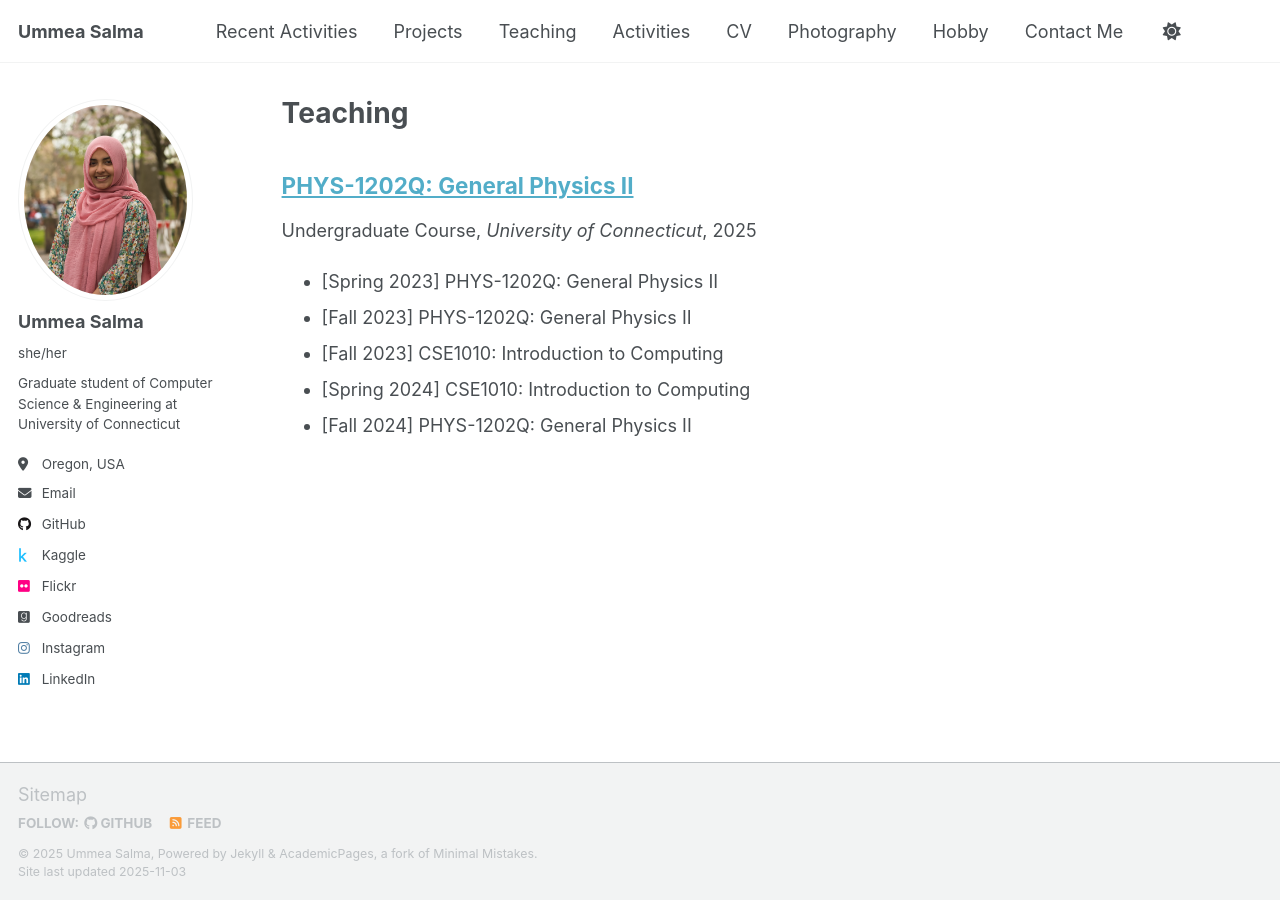
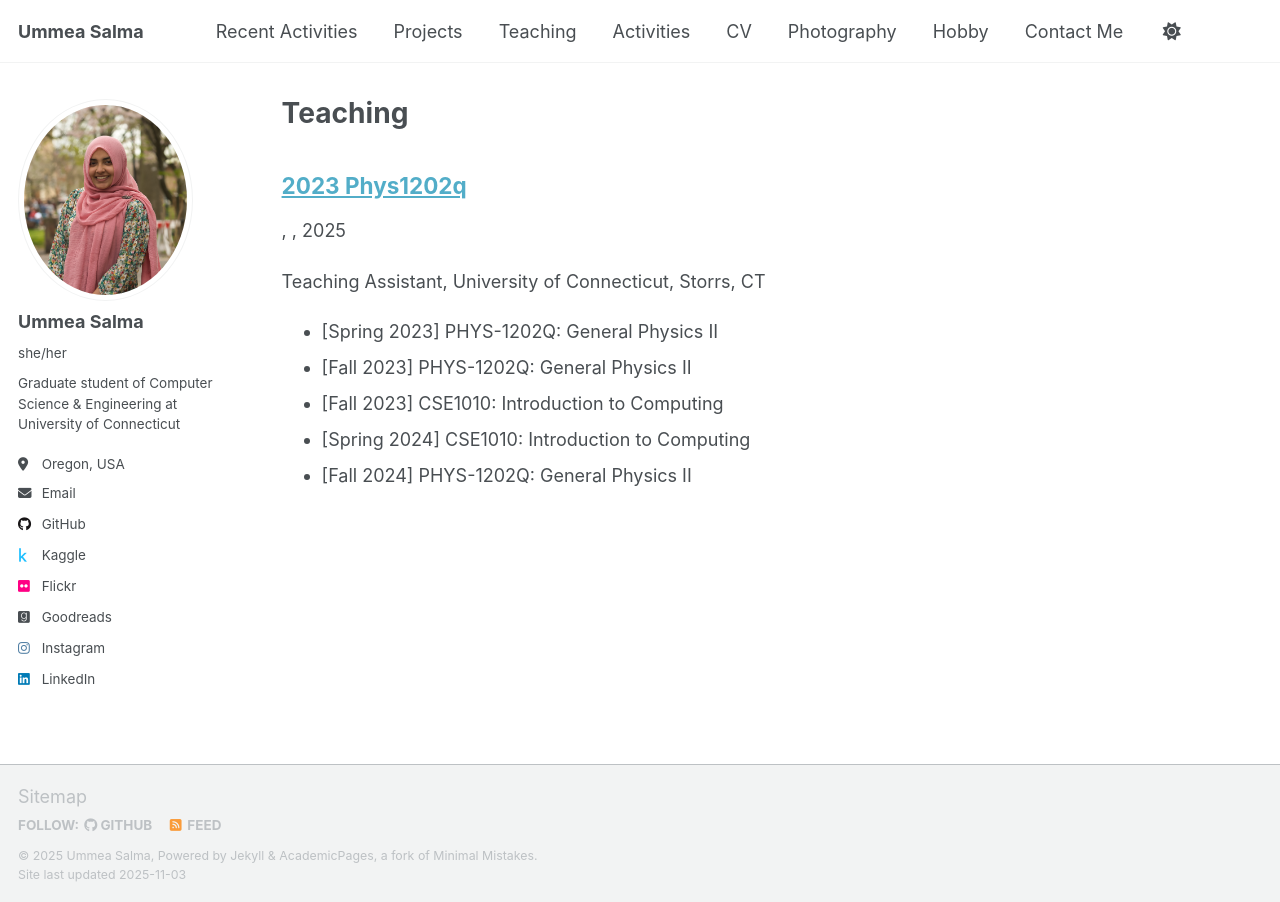
Before and after one commit to ummeasalma/ummeasalma.github.io, a Jekyll site: the page built from _pages/teaching.html, in a window 1280 px wide. Built offline with Jekyll 4.4.1, drawn with Linux system fonts in a browser that asks for light colours; a script that is not in the unit is left out.

Commit message:
Comment out title, type, and venue fields

```diff
--- a/_teaching/2023-phys1202q.md
+++ b/_teaching/2023-phys1202q.md
@@ -1,10 +1,11 @@
 ---
-title: "PHYS-1202Q: General Physics II"
+title: # "PHYS-1202Q: General Physics II"
 collection: teaching
-type: "Undergraduate Course"
-venue: "University of Connecticut"
+type: # "Undergraduate Course"
+venue: # "University of Connecticut"
 layout: teaching
 ---
+Teaching Assistant, University of Connecticut, Storrs, CT
 - [Spring 2023] PHYS-1202Q: General Physics II
 - [Fall 2023] PHYS-1202Q: General Physics II
 - [Fall 2023] CSE1010: Introduction to Computing
```
